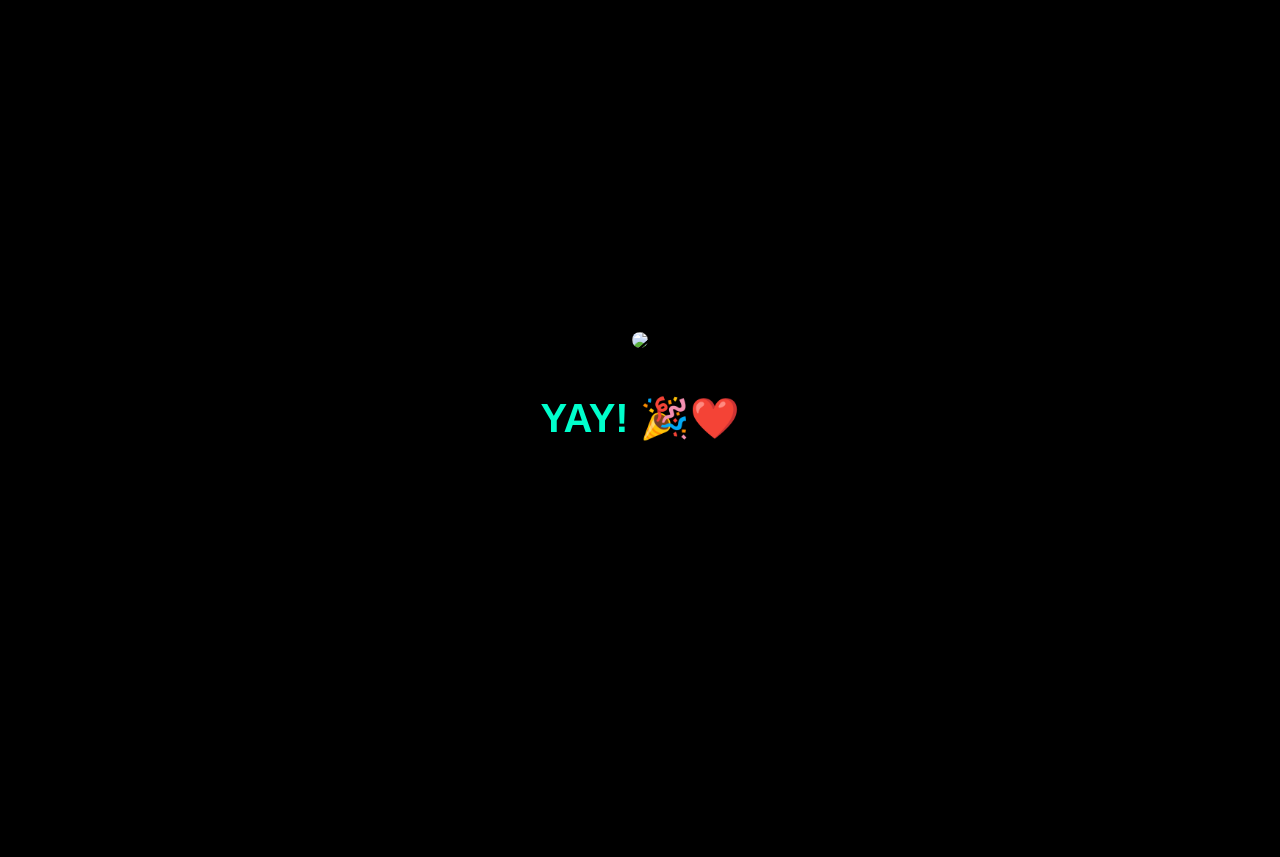
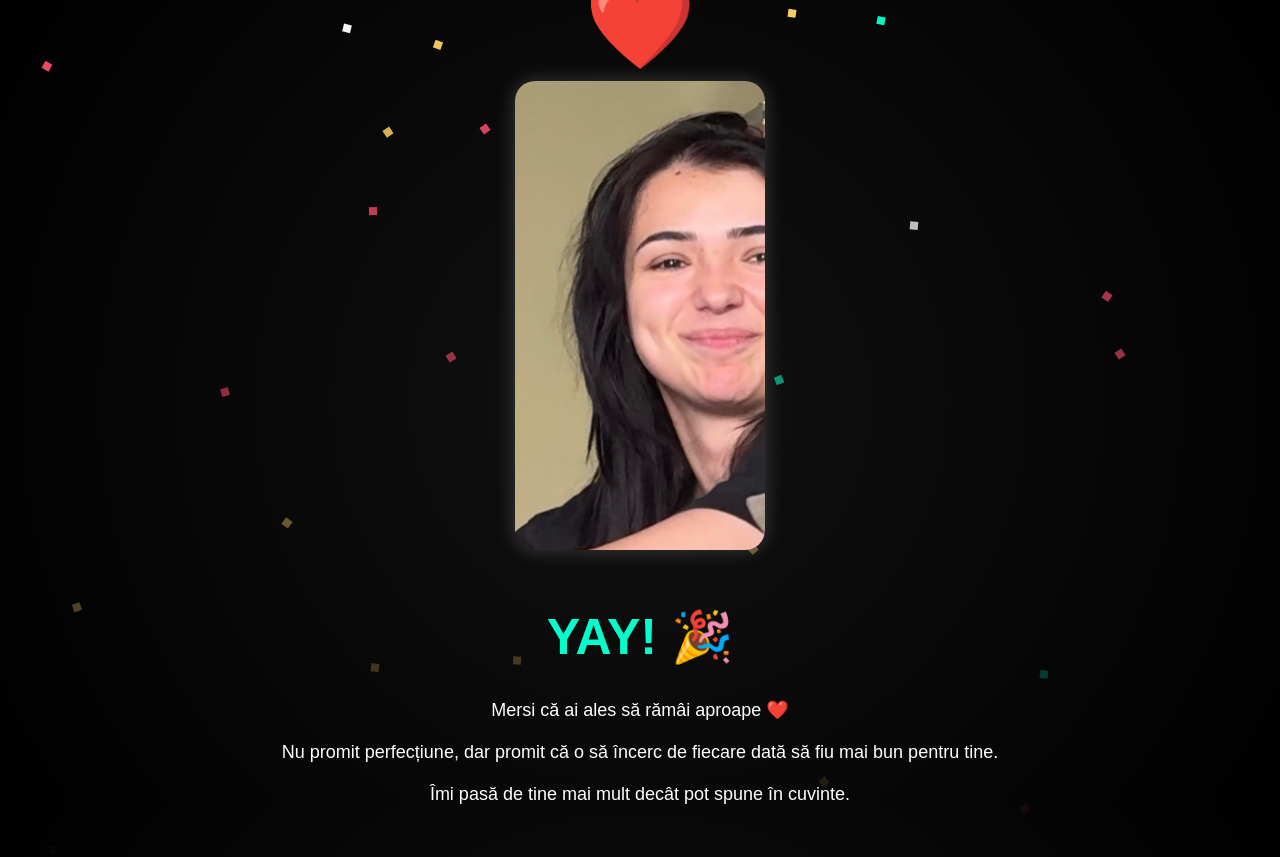
Before and after one commit to andrei-ninu-1994/for-her, a plain HTML site: page yay.html in a window 1280 px wide. Before the commit the page ends 800 px from the top, so only its background shows below. Drawn offline with Linux system fonts and the light colour scheme.

Commit message:
Update yay.html

```diff
--- a/yay.html
+++ b/yay.html
@@ -7,34 +7,120 @@
 <style>
 body {
     margin: 0;
-    background: black;
+    background: radial-gradient(circle, #111, #000);
     color: white;
     font-family: Arial;
     text-align: center;
+    overflow: hidden;
+    height: 100vh;
     display: flex;
     justify-content: center;
     align-items: center;
-    height: 100vh;
-    flex-direction: column;
+}
+
+.container {
+    z-index: 2;
+    position: relative;
 }
 
 img {
-    max-width: 300px;
-    border-radius: 15px;
+    width: 250px;
+    border-radius: 20px;
     margin-bottom: 20px;
+    box-shadow: 0 0 20px rgba(255,255,255,0.2);
+    animation: fadeIn 2s ease-in;
 }
 
 h1 {
     color: #00ffcc;
-    font-size: 40px;
+    font-size: 50px;
+    animation: pop 1s ease-in-out;
+}
+
+p {
+    font-size: 18px;
+    opacity: 0;
+    animation: fadeIn 2s ease-in forwards;
+    animation-delay: 1s;
+}
+
+.heart {
+    font-size: 80px;
+    animation: pulse 1.2s infinite;
+    margin-bottom: 10px;
+}
+
+@keyframes pulse {
+    0% { transform: scale(1); }
+    50% { transform: scale(1.2); }
+    100% { transform: scale(1); }
+}
+
+@keyframes fadeIn {
+    from { opacity: 0; transform: translateY(10px); }
+    to { opacity: 1; transform: translateY(0); }
+}
+
+@keyframes pop {
+    0% { transform: scale(0); }
+    80% { transform: scale(1.2); }
+    100% { transform: scale(1); }
+}
+
+/* confetti */
+.confetti {
+    position: absolute;
+    width: 8px;
+    height: 8px;
+    top: -10px;
+    animation: fall linear infinite;
+}
+
+@keyframes fall {
+    to {
+        transform: translateY(110vh) rotate(360deg);
+        opacity: 0;
+    }
 }
 </style>
 </head>
 
 <body>
 
-<img src="unamed.jpg">
-<h1>YAY! 🎉❤️</h1>
+<div class="container">
+    <div class="heart">❤️</div>
+
+    <img src="F.jpg" alt="poza">
+
+    <h1>YAY! 🎉</h1>
+
+    <p>
+        Mersi că ai ales să rămâi aproape ❤️<br><br>
+        Nu promit perfecțiune, dar promit că o să încerc de fiecare dată să fiu mai bun pentru tine.<br><br>
+        Îmi pasă de tine mai mult decât pot spune în cuvinte.
+    </p>
+</div>
+
+<script>
+
+function createConfetti() {
+    const confetti = document.createElement("div");
+    confetti.classList.add("confetti");
+
+    confetti.style.left = Math.random() * 100 + "vw";
+    confetti.style.backgroundColor =
+        ["#ff4d6d", "#00ffcc", "#ffffff", "#ffd166"][Math.floor(Math.random()*4)];
+
+    confetti.style.animationDuration = (Math.random() * 3 + 2) + "s";
+
+    document.body.appendChild(confetti);
+
+    setTimeout(() => confetti.remove(), 5000);
+}
+
+setInterval(createConfetti, 150);
+
+</script>
 
 </body>
 </html>
```
